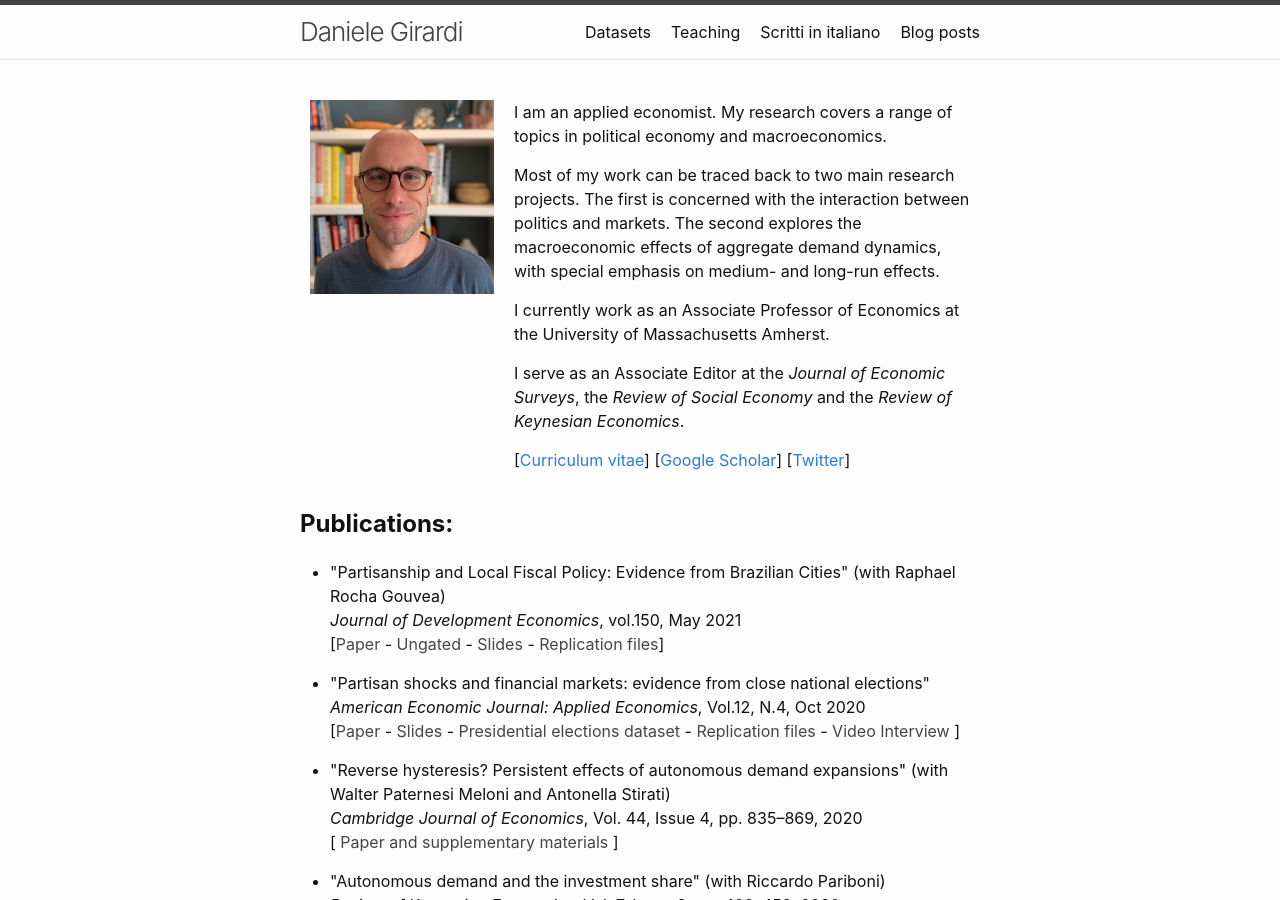
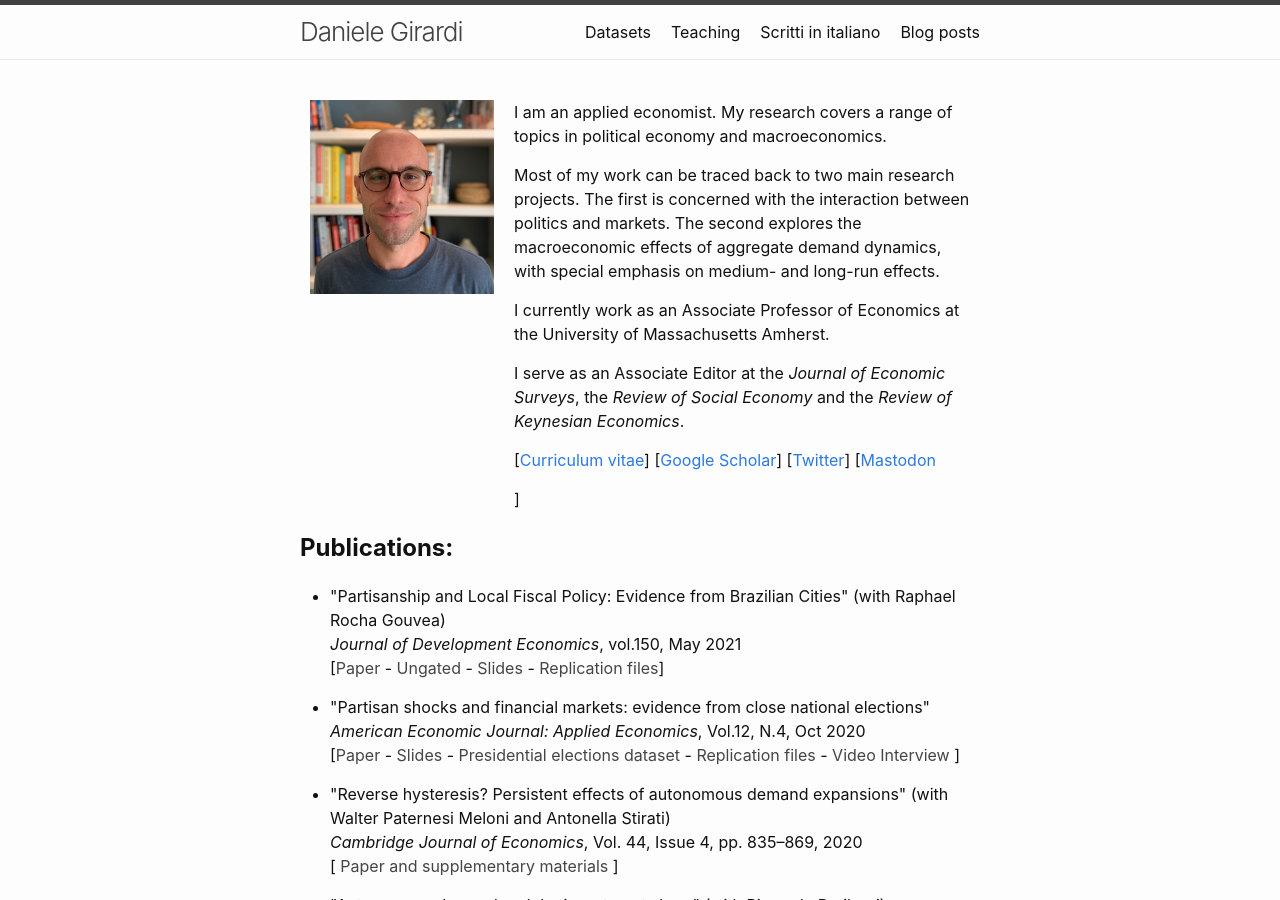
Before and after one commit to danielegirardi/danielegirardi.github.io, a Jekyll site: the page built from index.md, in a window 1280 px wide and 900 px high. Built offline with Jekyll 4.4.1, drawn with Linux system fonts in a browser that asks for light colours.

Commit message:
Update home.html

```diff
--- a/_layouts/home.html
+++ b/_layouts/home.html
@@ -54,7 +54,7 @@
 
     <p> I serve as an Associate Editor at the <em>Journal of Economic Surveys</em>, the <em>Review of Social Economy</em> and the <em>Review of Keynesian Economics</em>. </p>
 
-<p> [<a href="https://danielegirardi.github.io/CV%20Daniele%20Girardi.pdf" target="_blank" rel="noopener">Curriculum vitae</a>] [<a href="https://scholar.google.com/citations?user=XDTux6YAAAAJ&hl=en" target="_blank" rel="noopener">Google Scholar</a>] [<a href="https://twitter.com/DanieleGirardi_" target="_blank" rel="noopener">Twitter</a>]    </p>
+<p> [<a href="https://danielegirardi.github.io/CV%20Daniele%20Girardi.pdf" target="_blank" rel="noopener">Curriculum vitae</a>] [<a href="https://scholar.google.com/citations?user=XDTux6YAAAAJ&hl=en" target="_blank" rel="noopener">Google Scholar</a>] [<a href="https://twitter.com/DanieleGirardi_" target="_blank" rel="noopener">Twitter</a>]   [<a rel="Mastodon" href="https://econtwitter.net/@dgirardi">Mastodon</a> </p>]
 
 </div>
 </div>
```
